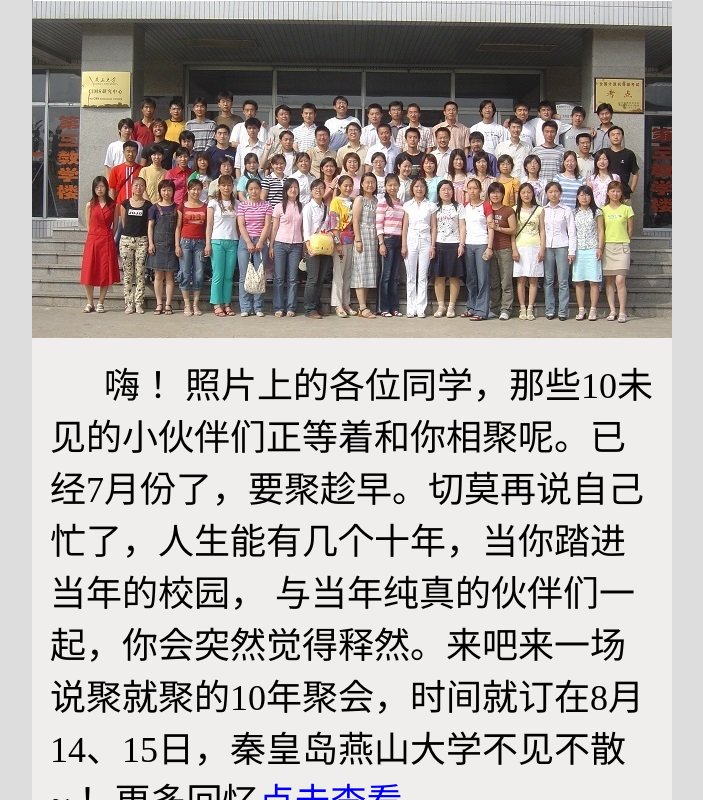
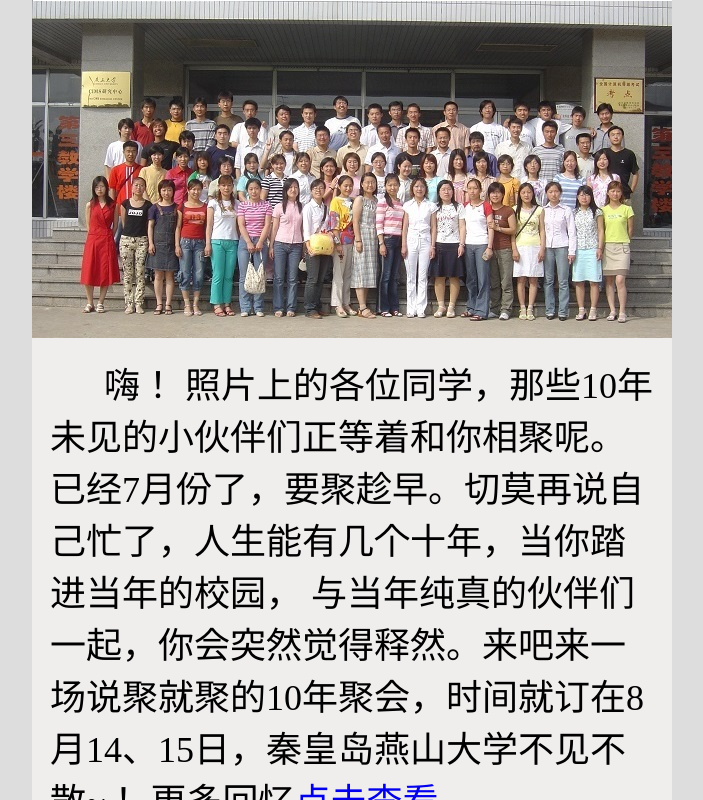
Before and after one commit to ysu01yh/ysu01yh.github.io, a plain HTML site: page index.html in a window 1280 px wide. Shown: the whole page, without its empty margins (288-991 px from the left). Drawn offline with Linux system fonts and the light colour scheme.

Commit message:
Update index.html

```diff
--- a/index.html
+++ b/index.html
@@ -35,7 +35,7 @@
             <div class="m-page m-fengye" data-page-type="info_pic3" data-statics="info_pic3" style="height:70%;">
                 <div class="page-con lazy-finish" data-position="50% 50%" data-size="cover" style="background-image: url(); background-size: cover; height: 909px; background-position: 50% 50%;">
                 <span class="top"><image src="images/1.jpg"></span>
-                <p class="content">嗨！ 照片上的各位同学，那些10未见的小伙伴们正等着和你相聚呢。已经7月份了，要聚趁早。切莫再说自己忙了，人生能有几个十年，当你踏进当年的校园，
+                <p class="content">嗨！ 照片上的各位同学，那些10年未见的小伙伴们正等着和你相聚呢。已经7月份了，要聚趁早。切莫再说自己忙了，人生能有几个十年，当你踏进当年的校园，
                 与当年纯真的伙伴们一起，你会突然觉得释然。来吧来一场说聚就聚的10年聚会，时间就订在8月14、15日，秦皇岛燕山大学不见不散~！
                     <span>更多回忆<a href="http://pan.baidu.com/share/link?shareid=2318692165&uk=2282660898" target="_blank">点击查看</a></span></p>
                 <span class="center"><image src="images/ysu_logo.jpg"></span>
```
